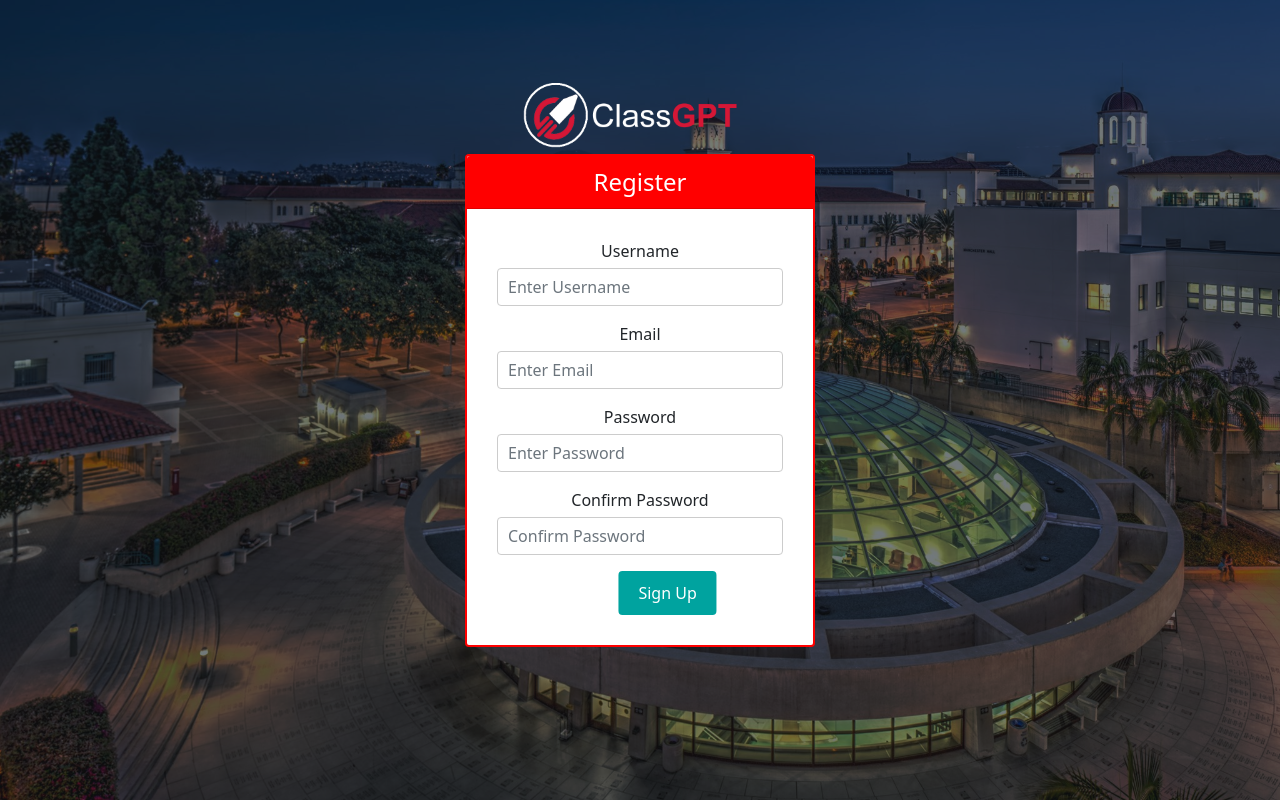
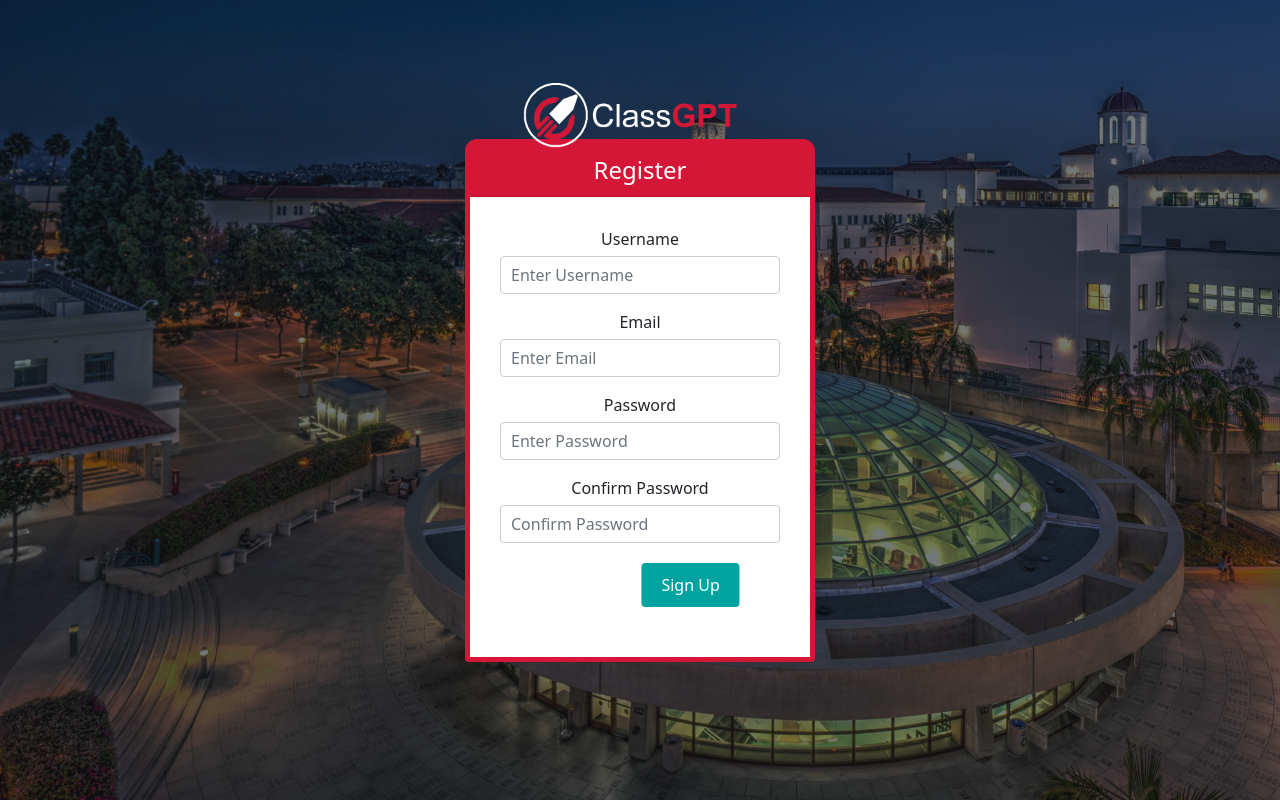
Before and after one commit to DreamZ8421/ClassGPT, a Django app: page /register in a window 1280 px wide. Run offline with Django 4.2, Linux system fonts and the light colour scheme; some libraries are stand-ins or nearby versions.

Commit message:
Updated registers color, and border

```diff
--- a/ClassGPT/Home/templates/register.html
+++ b/ClassGPT/Home/templates/register.html
@@ -16,13 +16,14 @@
   .card {
     max-width: 1000px;
     width: 35%;
-    border: 2px solid red;
+    border: 5px solid #D41736;
+    border-top-left-radius: 12px; /* Adjust the border-radius values to make the corners more square */
+    border-top-right-radius: 12px;
   }
   .card-header {
-    background-color: red;
+    background-color: #D41736;
     color: white;
     font-size: 24px;
-
     text-align: center;
   }
   .card-body {
@@ -47,6 +48,8 @@
   }
   button[type=submit] {
     background-color: #00A39F;
+    margin: 20px;
+    display: block;
     color: white;
     font-size: 16px;
     padding: 10px 20px;
```
Also changed, not shown: ClassGPT/db.sqlite3.
